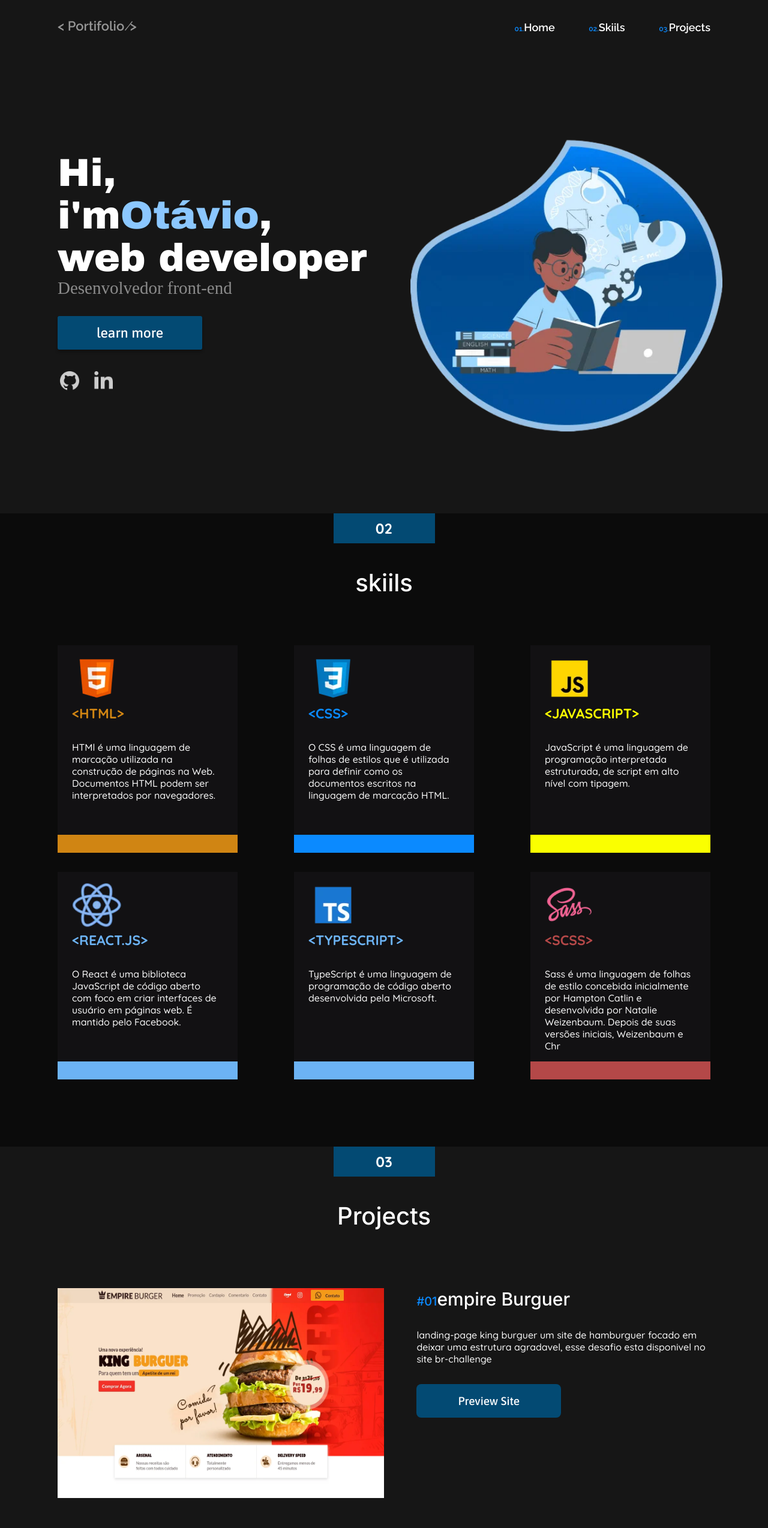
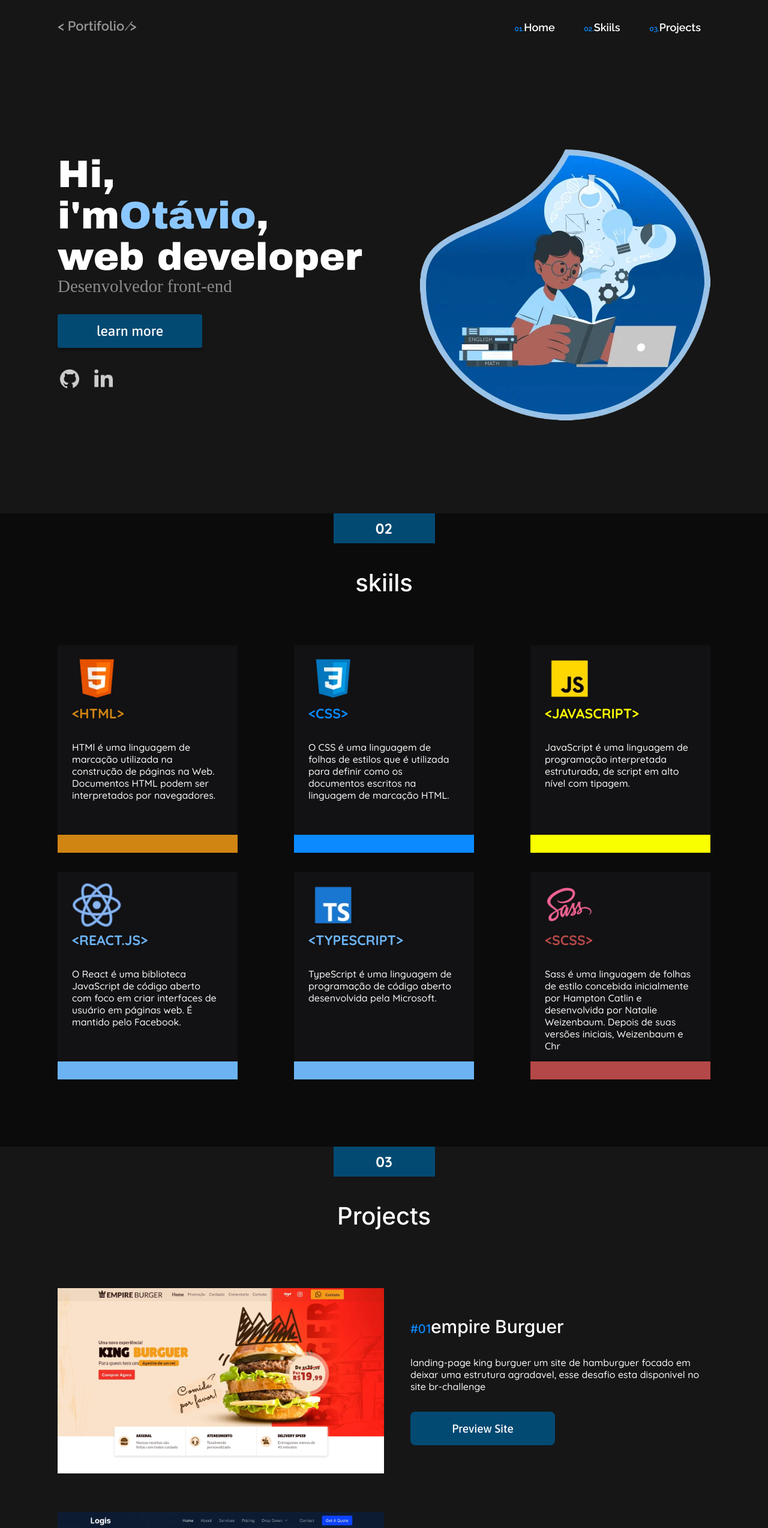
Before and after one commit to Otavin23/PortifolioV2, a React (Vite) app: page / in a window 1280 px wide. Shown: the top 2548 px of the page at 60% size. Built offline with nearby package versions, Linux system fonts and the light colour scheme; a web font is replaced by a local one.

Commit message:
finished

```diff
--- a/src/Components/cardProjects/style.ts
+++ b/src/Components/cardProjects/style.ts
@@ -4,20 +4,29 @@ export const imageProjects = styled.div`
   display: flex;
   align-items: center;
   justify-content: space-between;
+  flex-wrap: wrap;
+
   width: 100%;
-  height: 350px;
+  height: 100%;
   margin-bottom: 4rem;
   img {
     cursor: pointer;
     max-width: 50%;
     height: 100%;
+    @media (max-width: 1115px) {
+      max-width: 100%;
+    }
   }
 `;
 
 export const informationProjects = styled.div`
-  width: 45%;
   height: 100%;
-
+  width: 500px;
+  @media (max-width: 1115px) {
+    width: 100%;
+    text-align: center;
+    padding-top: 2rem;
+  }
   span {
     color: #ffffff;
     font-family: "Inter", sans-serif;
--- a/src/Components/footer/index.tsx
+++ b/src/Components/footer/index.tsx
@@ -12,6 +12,7 @@ const Footer = () => {
           <img src={github} alt="icon github" />
           <img src={linkedin} alt="icon linkedin" />
         </S.picture__iconFooter>
+
         <h3>contato.alvesotavio132@gmail.com</h3>
       </S.containerFooter>
     </S.backgroundFooter>
--- a/src/Components/footer/style.ts
+++ b/src/Components/footer/style.ts
@@ -21,6 +21,7 @@ export const containerFooter = styled.div`
     opacity: 0.8;
     padding-top: 1rem;
     color: #ffffff;
+    font-size: clamp(16px, 1.3vw, 25px);
   }
 `;
 
--- a/src/Components/header/index.tsx
+++ b/src/Components/header/index.tsx
@@ -1,11 +1,13 @@
 import React from "react";
 import * as S from "./style";
+import menuH from "../../assets/menu.webp";
 
 const Header = () => {
   return (
     <S.backgroundHeader>
       <S.containerHeader>
         <S.Logo data-aos="fade-right">&lt; Portifolio &frasl;&gt;</S.Logo>
+
         <S.nav__block data-aos="fade-left">
           <S.ul__links>
             <li>
@@ -28,6 +30,10 @@ const Header = () => {
             </li>
           </S.ul__links>
         </S.nav__block>
+
+        <S.menu>
+          <img src={menuH} alt="menu 3 toothpick" />
+        </S.menu>
       </S.containerHeader>
     </S.backgroundHeader>
   );
--- a/src/Components/header/style.ts
+++ b/src/Components/header/style.ts
@@ -40,6 +40,7 @@ export const ul__links = styled.ul`
   width: 100%;
   list-style: none;
   li {
+    margin: 0 1rem 0 0;
     a {
       font-size: 18px;
       text-transform: capitalize;
@@ -51,4 +52,20 @@ export const ul__links = styled.ul`
       color: #0b8aff;
     }
   }
+  @media (max-width: 764px) {
+    display: none;
+  }
 `;
+
+export const menu = styled.picture`
+  display: flex;
+  align-items: flex-end;
+  display: none;
+  img {
+    max-width: 30px;
+  }
+  cursor: pointer;
+  @media (max-width: 764px) {
+    display: flex;
+  }
+`;
--- a/src/page/Home/index.tsx
+++ b/src/page/Home/index.tsx
@@ -59,12 +59,15 @@ const Home = () => {
             <span id="text__developer">Desenvolvedor front-end</span>
             <button>learn more</button>
             <S.icon__hero>
-              <img src={githubIcon} alt="github icon for" />
-              <img
-                src={linkedinIcon}
-                alt="linkedin icon for
-"
-              />
+              <a href="https://github.com/Otavin23" target="_blank">
+                <img src={githubIcon} alt="github icon for" />
+              </a>
+              <a
+                href="https://www.linkedin.com/in/otavio-vieira-84524721a/"
+                target="_blank"
+              >
+                <img src={linkedinIcon} alt="linkedin icon for" />
+              </a>
             </S.icon__hero>
           </S.hero__information>
           <S.hero__image data-aos="fade-left">
@@ -95,6 +98,7 @@ const Home = () => {
                 </p>
               </S.cardContainer>
             </div>
+
             <div className="block block--blue">
               <S.cardContainer>
                 <img
--- a/src/page/Home/styles.ts
+++ b/src/page/Home/styles.ts
@@ -25,8 +25,7 @@ export const hero__information = styled.div`
     font-family: "Archivo Black";
     font-style: normal;
     font-weight: 400;
-    font-size: 65px;
-    line-height: 71px;
+    font-size: clamp(35px, 5vw, 64px);
     color: #ffffff;
     #text__one {
       color: #ffffff;
@@ -37,7 +36,7 @@ export const hero__information = styled.div`
     span {
       font-family: "Archivo Black", sans-serif;
       color: #8bc7ff;
-      font-size: 65px;
+      font-size: clamp(35px, 5vw, 64px);
     }
   }
   #text__developer {
@@ -66,7 +65,6 @@ export const hero__information = styled.div`
 
 export const icon__hero = styled.picture`
   padding-top: 2rem;
-
   img {
     max-width: 40px;
     margin-right: 1rem;
@@ -83,6 +81,7 @@ export const hero__image = styled.picture`
   animation-duration: 3s;
   animation-iteration-count: infinite;
   animation-name: buttonShadow;
+
   @keyframes buttonShadow {
     0% {
       transform: scale(1);
@@ -94,8 +93,13 @@ export const hero__image = styled.picture`
       transform: scale(1);
     }
   }
+
   img {
     max-width: 100%;
+  }
+
+  @media (max-width: 901px) {
+    display: none;
   }
 `;
 
@@ -159,35 +163,45 @@ export const cardsSkiils = styled.div`
     margin-bottom: 2rem;
     box-shadow: 0 0 1em #0000;
   }
+
   .block--orange {
     border-bottom: 30px solid #d08513;
     h3 {
       color: #d08513;
     }
   }
+
   .block--blue {
     border-bottom: 30px solid #0b8aff;
     h3 {
       color: #0b8aff;
     }
   }
+
   .block--yellow {
     border-bottom: 30px solid #faff00;
     h3 {
       color: #faff00;
     }
   }
+
   .block--blueLight {
     border-bottom: 30px solid #6cb3f4;
     h3 {
       color: #6cb3f4;
     }
   }
+
   .block--red {
     border-bottom: 30px solid #b44848;
     h3 {
       color: #b44848;
     }
+  }
+
+  @media (max-width: 716px) {
+    display: flex;
+    justify-content: center;
   }
 `;
 
```
Also changed, not shown: src/assets/menu.webp (added).
